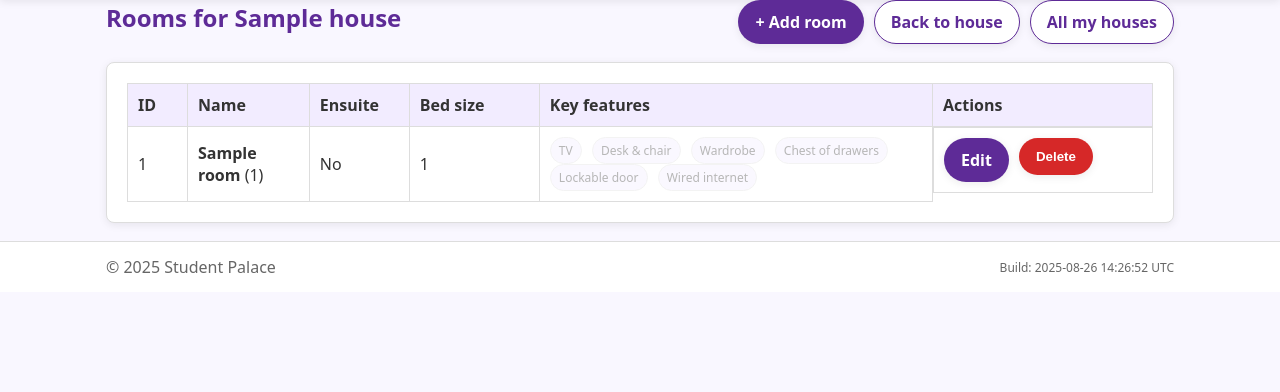
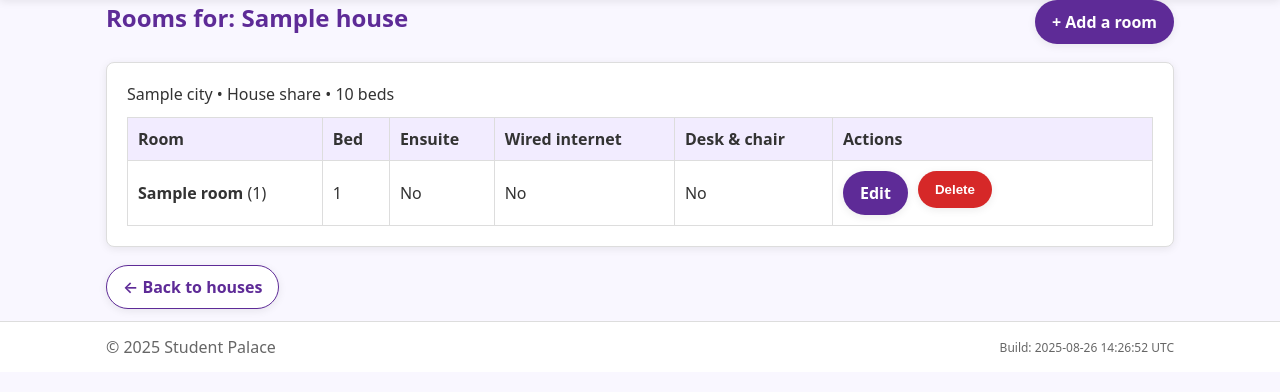
Before and after one commit to matthewnmoore/student-palace, a Flask app: template templates/rooms_list.html in a window 1280 px wide. Shown: the part 105-497 px from the top of the page. Run offline with Flask 3, Linux system fonts and the light colour scheme; the template is opened without the code that fills it: most values are stand-ins (such as "Sample title", 1, 10 or a date in 2020); parts of the project's set-up code (start-up, migrations or seed data) failed here and were passed over.

Commit message:
Update rooms_list.html

```diff
--- a/templates/rooms_list.html
+++ b/templates/rooms_list.html
@@ -1,57 +1,59 @@
 {% extends "base.html" %}
-{% block title %}Rooms – {{ house.title }} · Student Palace{% endblock %}
+{% block title %}Rooms – Student Palace{% endblock %}
 {% block content %}
 <section class="wrap">
-  <div class="flex-between" style="margin-bottom:10px">
-    <h1 class="mt-0">Rooms for <span style="color:var(--brand)">{{ house.title }}</span></h1>
-    <div class="inline-actions">
-      <a class="btn" href="{{ url_for('room_new', hid=house.id) }}">+ Add room</a>
-      <a class="btn btn-outline" href="{{ url_for('house_edit', hid=house.id) }}">Back to house</a>
-      <a class="btn btn-outline" href="{{ url_for('landlord_houses') }}">All my houses</a>
-    </div>
+  <div class="flex-between" style="margin-bottom:12px">
+    <h1 class="mt-0">Rooms for: {{ house.title }}</h1>
+    <a class="btn" href="{{ url_for('landlord.room_new', hid=house.id) }}">+ Add a room</a>
   </div>
 
   <div class="card">
+    <p class="muted" style="margin-top:0">
+      {{ house.city }} • {{ 'Whole property' if house.letting_type=='whole' else 'House share' }} • {{ house.bedrooms_total }} beds
+    </p>
+
     {% if rooms and rooms|length %}
       <table class="table">
         <thead>
           <tr>
-            <th style="width:60px">ID</th>
-            <th>Name</th>
-            <th style="width:100px">Ensuite</th>
-            <th style="width:130px">Bed size</th>
-            <th>Key features</th>
-            <th style="width:220px">Actions</th>
+            <th>Room</th>
+            <th>Bed</th>
+            <th>Ensuite</th>
+            <th>Wired internet</th>
+            <th>Desk & chair</th>
+            <th style="width:320px">Actions</th>
           </tr>
         </thead>
         <tbody>
           {% for r in rooms %}
             <tr>
-              <td>{{ r.id }}</td>
               <td><strong>{{ r.name }}</strong>{% if r.room_size %} <span class="muted">({{ r.room_size }})</span>{% endif %}</td>
+              <td>{{ r.bed_size }}</td>
               <td>{{ 'Yes' if r.ensuite else 'No' }}</td>
-              <td>{{ r.bed_size }}</td>
+              <td>{{ 'Yes' if r.wired_internet else 'No' }}</td>
+              <td>{{ 'Yes' if r.desk_chair else 'No' }}</td>
               <td>
-                <span class="badge" {% if not r.tv %}style="opacity:.35"{% endif %}>TV</span>
-                <span class="badge" {% if not r.desk_chair %}style="opacity:.35"{% endif %}>Desk &amp; chair</span>
-                <span class="badge" {% if not r.wardrobe %}style="opacity:.35"{% endif %}>Wardrobe</span>
-                <span class="badge" {% if not r.chest_drawers %}style="opacity:.35"{% endif %}>Chest of drawers</span>
-                <span class="badge" {% if not r.lockable_door %}style="opacity:.35"{% endif %}>Lockable door</span>
-                <span class="badge" {% if not r.wired_internet %}style="opacity:.35"{% endif %}>Wired internet</span>
-              </td>
-              <td class="inline-actions">
-                <a class="btn" href="{{ url_for('room_edit', hid=house.id, rid=r.id) }}">Edit</a>
-                <form method="post" action="{{ url_for('room_delete', hid=house.id, rid=r.id) }}" onsubmit="return confirm('Delete room {{ r.name }}?')">
-                  <button class="btn btn-admin" type="submit">Delete</button>
-                </form>
+                <div class="inline-actions">
+                  <a class="btn" href="{{ url_for('landlord.room_edit', hid=house.id, rid=r.id) }}">Edit</a>
+                  <form method="post" action="{{ url_for('landlord.room_delete', hid=house.id, rid=r.id) }}" onsubmit="return confirm('Delete this room?');" style="display:inline">
+                    <button class="btn btn-admin" type="submit">Delete</button>
+                  </form>
+                </div>
               </td>
             </tr>
           {% endfor %}
         </tbody>
       </table>
     {% else %}
-      <p class="help">No rooms yet.</p>
+      <p>No rooms yet.</p>
+      <p style="margin-top:10px">
+        <a class="btn" href="{{ url_for('landlord.room_new', hid=house.id) }}">Add the first room</a>
+      </p>
     {% endif %}
   </div>
+
+  <p style="margin-top:12px">
+    <a class="btn btn-outline" href="{{ url_for('landlord.landlord_houses') }}">← Back to houses</a>
+  </p>
 </section>
 {% endblock %}
```
